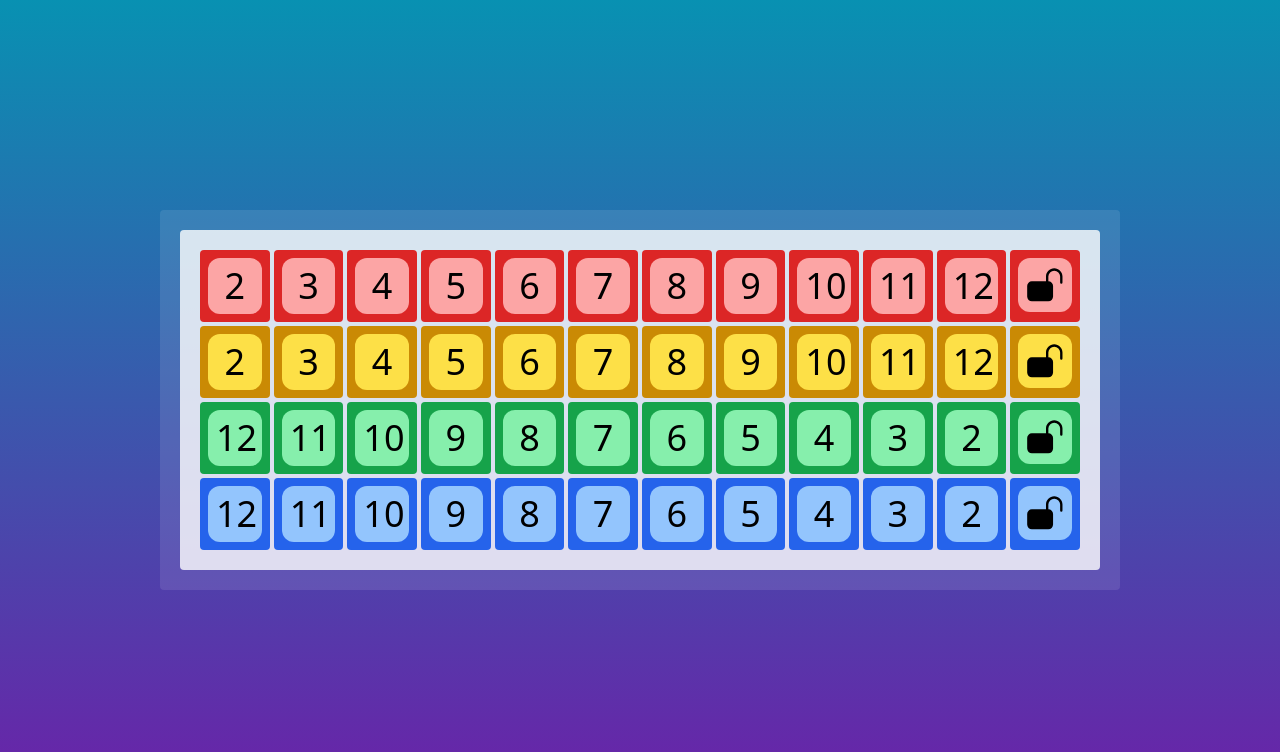
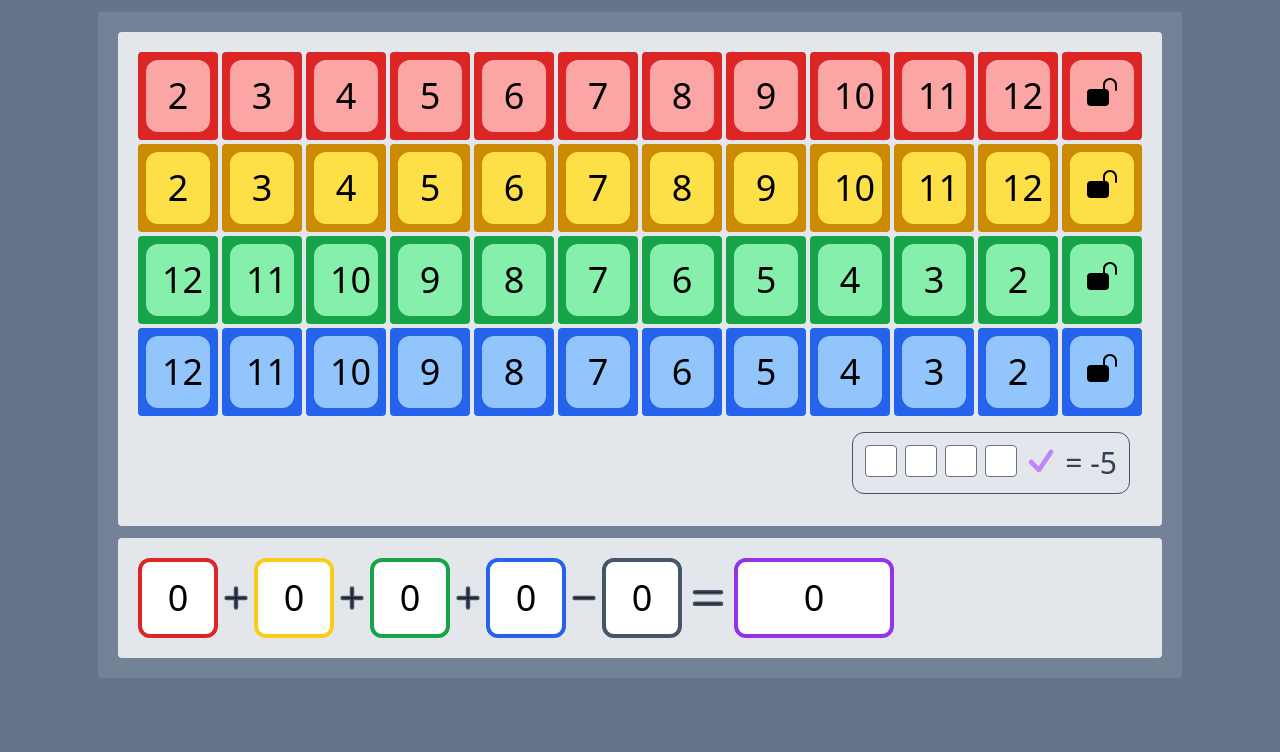
Before and after one commit to zethporter/zethWebsite, a Next.js app: page /quixx in a window 1280 px wide. Shown: the top 752 px of the page. Built offline with nearby package versions, Linux system fonts and the light colour scheme.

Commit message:
Updated logic handinling unavailable boxes and scoring

```diff
--- a/package.json
+++ b/package.json
@@ -10,6 +10,7 @@
   },
   "dependencies": {
     "@heroicons/react": "^2.0.13",
+    "@tailwindcss/forms": "^0.5.3",
     "next": "13.0.2",
     "react": "18.2.0",
     "react-dom": "18.2.0",
--- a/src/components/quixx/NumberBox.tsx
+++ b/src/components/quixx/NumberBox.tsx
@@ -1,29 +1,33 @@
-import { RocketLaunchIcon, XMarkIcon } from '@heroicons/react/20/solid';
-import { Component } from 'react';
+import { RocketLaunchIcon, XMarkIcon } from "@heroicons/react/20/solid";
+import { Component } from "react";
 
 const colors = {
   red: {
-        classes: "bg-red-300 cursor-pointer text-center p-2 align-middle align-text-middle rounded-xl hover:ring-3 hover:ring-red-800 hover:bg-red-200",
-        outer: "col-span-1 p-2 rounded bg-red-600"
+    classes:
+      "bg-red-300 w-full h-full cursor-pointer text-center p-2 rounded-xl hover:ring-3 hover:ring-red-800 hover:bg-red-200",
+    outer: "w-20 col-span-1 p-2 rounded bg-red-600",
   },
   yellow: {
-        classes: "bg-yellow-300 cursor-pointer text-center p-2 align-middle align-text-middle rounded-xl hover:ring-3 hover:ring-yellow-800 hover:bg-yellow-200",
-        outer: "col-span-1 p-2 rounded bg-yellow-600"
+    classes:
+      "bg-yellow-300 h-full cursor-pointer text-center p-2 rounded-xl hover:ring-3 hover:ring-yellow-800 hover:bg-yellow-200",
+    outer: "w-20 col-span-1 p-2 rounded bg-yellow-600",
   },
   green: {
-        classes: "bg-green-300 cursor-pointer text-center p-2 align-middle align-text-middle rounded-xl hover:ring-3 hover:ring-green-800 hover:bg-green-200",
-        outer: "col-span-1 p-2 rounded bg-green-600"
+    classes:
+      "bg-green-300 h-full cursor-pointer text-center p-2 rounded-xl hover:ring-3 hover:ring-green-800 hover:bg-green-200",
+    outer: "w-20 col-span-1 p-2 rounded bg-green-600",
   },
   blue: {
-        classes: "bg-blue-300 cursor-pointer text-center p-2 align-middle align-text-middle rounded-xl hover:ring-3 hover:ring-blue-800 hover:bg-blue-200",
-        outer: "col-span-1 p-2 rounded bg-blue-600"
+    classes:
+      "bg-blue-300 h-full cursor-pointer text-center p-2 rounded-xl hover:ring-3 hover:ring-blue-800 hover:bg-blue-200",
+    outer: "w-20 col-span-1 p-2 rounded bg-blue-600",
   },
   disabled: {
-        classes: "bg-zinc-300 cursor-pointer text-center p-2 align-middle align-text-middle rounded-xl hover:ring-3 hover:ring-zinc-800 hover:bg-zinc-200",
-        outer: "col-span-1 p-2 rounded bg-zinc-600"
-    }
-}
-
+    classes:
+      "bg-slate-300 h-full cursor-pointer text-center p-2 rounded-xl hover:ring-3 hover:ring-slate-800 hover:bg-slate-200",
+    outer: "w-20 col-span-1 p-2 rounded bg-slate-600",
+  },
+};
 
 const BlueBox = ({
   onClick,
@@ -31,56 +35,52 @@ const BlueBox = ({
   icon,
   color,
   selected,
-    disabled
-}:{
-    onClick?: React.MouseEventHandler,
-    number?: any,
-    icon?: any,
-    color: string,
-    selected: boolean,
-    disabled: boolean
+  disabled,
+}: {
+  onClick?: React.MouseEventHandler;
+  number?: any;
+  icon?: any;
+  color: string;
+  selected: boolean;
+  disabled: boolean;
 }) => {
   let innerClass = "";
   let outerClass = "";
   switch (color) {
     case "red":
-            innerClass = colors.red.classes
-            outerClass = colors.red.outer
+      innerClass = colors.red.classes;
+      outerClass = colors.red.outer;
       break;
     case "yellow":
-            innerClass = colors.yellow.classes
-            outerClass = colors.yellow.outer
+      innerClass = colors.yellow.classes;
+      outerClass = colors.yellow.outer;
       break;
     case "green":
-            innerClass = colors.green.classes
-            outerClass = colors.green.outer
+      innerClass = colors.green.classes;
+      outerClass = colors.green.outer;
       break;
     case "blue":
-            innerClass = colors.blue.classes
-            outerClass = colors.blue.outer
+      innerClass = colors.blue.classes;
+      outerClass = colors.blue.outer;
       break;
   }
   if (disabled) {
-        return(
+    return (
       <div className={colors.disabled.outer}>
         <div className={colors.disabled.classes} onClick={onClick}>
-                    <XMarkIcon />
+          <p className="m-2 text-4xl">{number}</p>
         </div>
       </div>
-        )
+    );
   } else {
-        return(
+    return (
       <div className={outerClass}>
         <div className={innerClass} onClick={onClick}>
-                    {
-                    selected
-                    ? icon
-                    : <p className="text-4xl">{number}</p>
-                    }
+          {selected ? icon : <p className="m-2 text-4xl">{number}</p>}
         </div>
       </div>
-        )
+    );
   }
-}
+};
 
-export default BlueBox
+export default BlueBox;
--- /dev/null
+++ b/src/components/quixx/Score.tsx
@@ -0,0 +1,130 @@
+import { MinusIcon, PlusIcon, Bars2Icon } from "@heroicons/react/20/solid";
+
+const scoreBoard = [
+  {
+    count: 0,
+    score: 0,
+  },
+  {
+    count: 1,
+    score: 1,
+  },
+  {
+    count: 2,
+    score: 3,
+  },
+  {
+    count: 3,
+    score: 6,
+  },
+  {
+    count: 4,
+    score: 10,
+  },
+  {
+    count: 5,
+    score: 15,
+  },
+  {
+    count: 6,
+    score: 21,
+  },
+  {
+    count: 7,
+    score: 28,
+  },
+  {
+    count: 8,
+    score: 36,
+  },
+  {
+    count: 9,
+    score: 45,
+  },
+  {
+    count: 10,
+    score: 55,
+  },
+  {
+    count: 11,
+    score: 66,
+  },
+  {
+    count: 12,
+    score: 78,
+  },
+];
+
+const getScore = (count: number) => {
+  const score = scoreBoard.find((score) => score.count === count);
+  return score ? score.score : 0;
+};
+
+const finalScore = (scores: {
+  first: number;
+  second: number;
+  third: number;
+  fourth: number;
+  negative: number;
+}) => {
+  const final =
+    getScore(scores.first) +
+    getScore(scores.second) +
+    getScore(scores.third) +
+    getScore(scores.fourth) +
+    scores.negative * -5;
+
+  return final;
+};
+
+const Score = ({
+  scores,
+}: {
+  scores: {
+    first: number;
+    second: number;
+    third: number;
+    fourth: number;
+    negative: number;
+  };
+}) => {
+  return (
+    <div className="flex h-20 w-full flex-row">
+      <div className="w-20 rounded-xl border-4 border-red-600 bg-white p-2 text-center text-4xl">
+        <p className="p-2">{getScore(scores.first)}</p>
+      </div>
+      <svg className="w-9 fill-slate-600 stroke-slate-600">
+        <PlusIcon />
+      </svg>
+      <div className="w-20 rounded-xl border-4 border-yellow-400 bg-white p-2 text-center text-4xl">
+        <p className="p-2">{getScore(scores.second)}</p>
+      </div>
+      <svg className="w-9 fill-slate-600 stroke-slate-600">
+        <PlusIcon />
+      </svg>
+      <div className="w-20 rounded-xl border-4 border-green-600 bg-white p-2 text-center text-4xl">
+        <p className="p-2">{getScore(scores.third)}</p>
+      </div>
+      <svg className="w-9 fill-slate-600 stroke-slate-600">
+        <PlusIcon />
+      </svg>
+      <div className="w-20 rounded-xl border-4 border-blue-600 bg-white p-2 text-center text-4xl">
+        <p className="p-2">{getScore(scores.fourth)}</p>
+      </div>
+      <svg className="w-9 fill-slate-600 stroke-slate-600">
+        <MinusIcon />
+      </svg>
+      <div className="w-20 rounded-xl border-4 border-slate-600 bg-white p-2 text-center text-4xl">
+        <p className="p-2">{scores.negative * 5}</p>
+      </div>
+      <svg className="mx-2 w-9 fill-slate-600 stroke-slate-600">
+        <Bars2Icon />
+      </svg>
+      <div className="w-40 rounded-xl border-4 border-purple-600 bg-white p-2 text-center text-4xl">
+        <p className="p-2">{finalScore(scores)}</p>
+      </div>
+    </div>
+  );
+};
+
+export default Score;
--- a/src/components/quixx/games.tsx
+++ b/src/components/quixx/games.tsx
@@ -10,6 +10,7 @@ const main =
     [
         {
             color: 'red',
+            row: 1,
             num: 2,
             prev: null,
             id: 1,
@@ -18,6 +19,7 @@ const main =
         },
         {
             color: 'red',
+            row: 1,
             num: 3,
             prev: 1,
             id: 2,
@@ -26,6 +28,7 @@ const main =
         },
         {
             color: 'red',
+            row: 1,
             num: 4,
             prev: 2,
             id: 3,
@@ -34,6 +37,7 @@ const main =
         },
         {
             color: 'red',
+            row: 1,
             num: 5,
             prev: 3,
             id: 4,
@@ -42,6 +46,7 @@ const main =
         },
         {
             color: 'red',
+            row: 1,
             num: 6,
             prev: 4,
             id: 5,
@@ -50,6 +55,7 @@ const main =
         },
         {
             color: 'red',
+            row: 1,
             num: 7,
             prev: 5,
             id: 6,
@@ -58,6 +64,7 @@ const main =
         },
         {
             color: 'red',
+            row: 1,
             num: 8,
             prev: 6,
             id: 7,
@@ -66,6 +73,7 @@ const main =
         },
         {
             color: 'red',
+            row: 1,
             num: 9,
             prev: 7,
             id: 8,
@@ -74,6 +82,7 @@ const main =
         },
         {
             color: 'red',
+            row: 1,
             num: 10,
             prev: 8,
             id: 9,
@@ -82,6 +91,7 @@ const main =
         },
         {
             color: 'red',
+            row: 1,
             num: 11,
             prev: 9,
             id: 10,
@@ -90,6 +100,7 @@ const main =
         },
         {
             color: 'red',
+            row: 1,
             num: 12,
             prev: 10,
             id: 11,
@@ -98,6 +109,7 @@ const main =
         },
         {
             color: 'red',
+            row: 1,
             num: <Lock />,
             prev: 11,
             id: 12,
@@ -106,6 +118,7 @@ const main =
         },
         {
             color: 'yellow',
+            row: 2,
             num: 2,
             prev: null,
             id: 13,
@@ -114,6 +127,7 @@ const main =
         },
         {
             color: 'yellow',
+            row: 2,
             num: 3,
             prev: 13,
             id: 14,
@@ -122,6 +136,7 @@ const main =
         },
         {
             color: 'yellow',
+            row: 2,
             num: 4,
             prev: 14,
             id: 15,
@@ -130,6 +145,7 @@ const main =
         },
         {
             color: 'yellow',
+            row: 2,
             num: 5,
             prev: 15,
             id: 16,
@@ -138,6 +154,7 @@ const main =
         },
         {
             color: 'yellow',
+            row: 2,
             num: 6,
             prev: 16,
             id: 17,
@@ -146,6 +163,7 @@ const main =
         },
         {
             color: 'yellow',
+            row: 2,
             num: 7,
             prev: 17,
             id: 18,
@@ -154,6 +172,7 @@ const main =
         },
         {
             color: 'yellow',
+            row: 2,
             num: 8,
             prev: 18,
             id: 19,
@@ -162,6 +181,7 @@ const main =
         },
         {
             color: 'yellow',
+            row: 2,
             num: 9,
             prev: 19,
             id: 20,
@@ -170,6 +190,7 @@ const main =
         },
         {
             color: 'yellow',
+            row: 2,
             num: 10,
             prev: 20,
             id: 21,
@@ -178,6 +199,7 @@ const main =
         },
         {
             color: 'yellow',
+            row: 2,
             num: 11,
             prev: 21,
             id: 22,
@@ -186,6 +208,7 @@ const main =
         },
         {
             color: 'yellow',
+            row: 2,
             num: 12,
             prev: 22,
             id: 23,
@@ -194,6 +217,7 @@ const main =
         },
         {
             color: 'yellow',
+            row: 2,
             num: <Lock />,
             prev: 23,
             id: 24,
@@ -202,6 +226,7 @@ const main =
         },
         {
             color: 'green',
+            row: 3,
             num: 12,
             prev: null,
             id: 25,
@@ -210,6 +235,7 @@ const main =
         },
         {
             color: 'green',
+            row: 3,
             num: 11,
             prev: 25,
             id: 26,
@@ -218,6 +244,7 @@ const main =
         },
         {
             color: 'green',
+            row: 3,
             num: 10,
             prev: 26,
             id: 27,
@@ -226,6 +253,7 @@ const main =
         },
         {
             color: 'green',
+            row: 3,
             num: 9,
             prev: 27,
             id: 28,
@@ -234,6 +262,7 @@ const main =
         },
         {
             color: 'green',
+            row: 3,
             num: 8,
             prev: 28,
             id: 29,
@@ -242,6 +271,7 @@ const main =
         },
         {
             color: 'green',
+            row: 3,
             num: 7,
             prev: 29,
             id: 30,
@@ -250,6 +280,7 @@ const main =
         },
         {
             color: 'green',
+            row: 3,
             num: 6,
             prev: 30,
             id: 31,
@@ -258,6 +289,7 @@ const main =
         },
         {
             color: 'green',
+            row: 3,
             num: 5,
             prev: 31,
             id: 32,
@@ -266,6 +298,7 @@ const main =
         },
         {
             color: 'green',
+            row: 3,
             num: 4,
             prev: 32,
             id: 33,
@@ -274,6 +307,7 @@ const main =
         },
         {
             color: 'green',
+            row: 3,
             num: 3,
             prev: 33,
             id: 34,
@@ -282,6 +316,7 @@ const main =
         },
         {
             color: 'green',
+            row: 3,
             num: 2,
             prev: 34,
             id: 35,
@@ -290,6 +325,7 @@ const main =
         },
         {
             color: 'green',
+            row: 3,
             num: <Lock />,
             prev: 35,
             id: 36,
@@ -298,6 +334,7 @@ const main =
         },
         {
             color: 'blue',
+            row: 4,
             num: 12,
             prev: null,
             id: 37,
@@ -306,6 +343,7 @@ const main =
         },
         {
             color: 'blue',
+            row: 4,
             num: 11,
             prev: 37,
             id: 38,
@@ -314,6 +352,7 @@ const main =
         },
         {
             color: 'blue',
+            row: 4,
             num: 10,
             prev: 38,
             id: 39,
@@ -322,6 +361,7 @@ const main =
         },
         {
             color: 'blue',
+            row: 4,
             num: 9,
             prev: 39,
             id: 40,
@@ -330,6 +370,7 @@ const main =
         },
         {
             color: 'blue',
+            row: 4,
             num: 8,
             prev: 40,
             id: 41,
@@ -338,6 +379,7 @@ const main =
         },
         {
             color: 'blue',
+            row: 4,
             num: 7,
             prev: 41,
             id: 42,
@@ -346,6 +388,7 @@ const main =
         },
         {
             color: 'blue',
+            row: 4,
             num: 6,
             prev: 42,
             id: 43,
@@ -354,6 +397,7 @@ const main =
         },
         {
             color: 'blue',
+            row: 4,
             num: 5,
             prev: 43,
             id: 44,
@@ -362,6 +406,7 @@ const main =
         },
         {
             color: 'blue',
+            row: 4,
             num: 4,
             prev: 44,
             id: 45,
@@ -370,6 +415,7 @@ const main =
         },
         {
             color: 'blue',
+            row: 4,
             num: 3,
             prev: 45,
             id: 46,
@@ -378,6 +424,7 @@ const main =
         },
         {
             color: 'blue',
+            row: 4,
             num: 2,
             prev: 46,
             id: 47,
@@ -386,6 +433,7 @@ const main =
         },
         {
             color: 'blue',
+            row: 4,
             num: <Lock />,
             prev: 47,
             id: 48,
--- a/src/pages/quixx/index.tsx
+++ b/src/pages/quixx/index.tsx
@@ -2,39 +2,55 @@ import react, { useEffect, useState } from "react";
 import { type NextPage } from "next";
 import Head from "next/head";
 
-import {
-  RocketLaunchIcon,
-  LockOpenIcon,
-  LockClosedIcon,
-} from "@heroicons/react/24/solid";
+import { RocketLaunchIcon, CheckIcon } from "@heroicons/react/24/solid";
 
 import NumberBox from "../../components/quixx/NumberBox";
+import Score from "../../components/quixx/Score";
 import { main } from "../../components/quixx/games";
 
 const Home: NextPage = () => {
   const [marker, setMarker] = useState(
     <RocketLaunchIcon className="text-cyan-500" />
   );
-  const [selected, setSelected] = useState<number[]>([])
-  const [disabled, setDisabled] = useState<number[]>([])
+  const [selected, setSelected] = useState<number[]>([]);
+  const [negatives, setNegatives] = useState<string[]>([]);
   const [gameInfo, setGameInfo] = useState(main);
+
+  const handleNegativeCheck = (value: string) => {
+    negatives.includes(value)
+      ? setNegatives(negatives.filter((negative) => negative !== value))
+      : setNegatives([...negatives, value]);
+  };
 
   useEffect(() => {
     const tempInfo = gameInfo.map((item) => {
       if (selected.includes(item.id)) {
-        return {...item, selected: true, disabled: false}
+        return { ...item, selected: true };
       } else {
-        return {...item, selected: false}
+        return { ...item, selected: false };
       }
-    })
-    setGameInfo(tempInfo)
-  }, [selected])
+    });
+    setGameInfo(tempInfo);
+  }, [selected]);
 
+  const disabledCheck = (id: number, row: number) => {
+    let disabled = false;
+    const rowValues = gameInfo.filter(
+      (item) => item.row === row && item.id > id
+    );
+    rowValues.forEach((item) => {
+      if (item.selected === true) {
+        disabled = true;
+      }
+    });
+    return disabled;
+  };
 
   const handleBoxClick = (id: number) => {
-    const tempSelected = selected.includes(id) ? selected.filter(item => item !== id) : [...selected, id]
-    setSelected(tempSelected)
-    console.log(selected)
+    const tempSelected = selected.includes(id)
+      ? selected.filter((item) => item !== id)
+      : [...selected, id];
+    setSelected(tempSelected);
   };
 
   return (
@@ -44,12 +60,18 @@ const Home: NextPage = () => {
         <meta name="description" content="Generated by create-t3-app" />
         <link rel="icon" href="/favicon.ico" />
       </Head>
-      <main className="flex min-h-screen flex-col bg-gradient-to-b from-cyan-600 to-purple-800">
-        <div className="my-auto mx-auto w-3/4 min-w-[800px] rounded bg-white/10 p-5">
-          <div className="grid w-full grid-cols-12 gap-1 overflow-x-auto rounded bg-white/80 p-5">
-            {gameInfo.map((item) => (
+      <main className="sm:min-w-screen m-0 h-full min-h-screen w-full min-w-fit flex-col bg-slate-500 p-3 sm:h-full sm:min-h-screen sm:w-full">
+        <div className="my-auto mx-auto w-fit rounded bg-white/10 p-5">
+          <div className="flex flex-col gap-1 overflow-x-auto rounded bg-white/80 p-5">
+            <div className="flex flex-row gap-1">
+              {gameInfo
+                .filter((box) => box.row === 1)
+                .map((item) => (
                   <NumberBox
-                disabled={item.disabled}
+                    disabled={
+                      disabledCheck(item.id, item.row) &&
+                      item.selected === false
+                    }
                     key={item.id}
                     color={item.color}
                     number={item.num}
@@ -59,6 +81,112 @@ const Home: NextPage = () => {
                   />
                 ))}
             </div>
+            <div className="flex flex-row gap-1">
+              {gameInfo
+                .filter((box) => box.row === 2)
+                .map((item) => (
+                  <NumberBox
+                    disabled={
+                      disabledCheck(item.id, item.row) &&
+                      item.selected === false
+                    }
+                    key={item.id}
+                    color={item.color}
+                    number={item.num}
+                    selected={item.selected}
+                    icon={marker}
+                    onClick={() => handleBoxClick(item.id)}
+                  />
+                ))}
+            </div>
+            <div className="flex flex-row gap-1">
+              {gameInfo
+                .filter((box) => box.row === 3)
+                .map((item) => (
+                  <NumberBox
+                    disabled={
+                      disabledCheck(item.id, item.row) &&
+                      item.selected === false
+                    }
+                    key={item.id}
+                    color={item.color}
+                    number={item.num}
+                    selected={item.selected}
+                    icon={marker}
+                    onClick={() => handleBoxClick(item.id)}
+                  />
+                ))}
+            </div>
+            <div className="flex flex-row gap-1">
+              {gameInfo
+                .filter((box) => box.row === 4)
+                .map((item) => (
+                  <NumberBox
+                    disabled={
+                      disabledCheck(item.id, item.row) &&
+                      item.selected === false
+                    }
+                    key={item.id}
+                    color={item.color}
+                    number={item.num}
+                    selected={item.selected}
+                    icon={marker}
+                    onClick={() => handleBoxClick(item.id)}
+                  />
+                ))}
+            </div>
+            <div className="m-2 flex justify-end p-1">
+              <div className="col-span-4 flex flex-row gap-2 rounded-xl border border-slate-600 p-3">
+                <input
+                  value={"first"}
+                  onChange={(e) => handleNegativeCheck(e.target.value)}
+                  type="checkbox"
+                  className="h-8 w-8 cursor-pointer rounded text-purple-400 focus:ring-purple-200"
+                />
+                <input
+                  value={"second"}
+                  onChange={(e) => handleNegativeCheck(e.target.value)}
+                  type="checkbox"
+                  className="h-8 w-8 cursor-pointer rounded text-purple-400 focus:ring-purple-200"
+                />
+                <input
+                  value={"third"}
+                  onChange={(e) => handleNegativeCheck(e.target.value)}
+                  type="checkbox"
+                  className="h-8 w-8 cursor-pointer rounded text-purple-400 focus:ring-purple-200"
+                />
+                <input
+                  value={"fourth"}
+                  onChange={(e) => handleNegativeCheck(e.target.value)}
+                  type="checkbox"
+                  className="h-8 w-8 cursor-pointer rounded text-purple-400 focus:ring-purple-200"
+                />
+                <svg className="h-8 w-8 stroke-purple-400 stroke-2">
+                  <CheckIcon />
+                </svg>
+                <p className="text-3xl text-slate-700">= -5</p>
+              </div>
+            </div>
+          </div>
+          <div className="mx-auto mt-3 rounded bg-white/80 p-5">
+            <Score
+              scores={{
+                first: gameInfo.filter(
+                  (item) => item.row === 1 && item.selected === true
+                ).length,
+                second: gameInfo.filter(
+                  (item) => item.row === 2 && item.selected === true
+                ).length,
+                third: gameInfo.filter(
+                  (item) => item.row === 3 && item.selected === true
+                ).length,
+                fourth: gameInfo.filter(
+                  (item) => item.row === 4 && item.selected === true
+                ).length,
+                negative: negatives.length,
+              }}
+            />
+          </div>
         </div>
       </main>
     </>
@@ -66,4 +194,3 @@ const Home: NextPage = () => {
 };
 
 export default Home;
-5;
--- a/tailwind.config.cjs
+++ b/tailwind.config.cjs
@@ -4,5 +4,5 @@ module.exports = {
   theme: {
     extend: {},
   },
-  plugins: [],
+  plugins: [require("@tailwindcss/forms")],
 };
```
Also changed, not shown: 1 other file (tests, documents, lock files or other folders). Lines whose indentation alone changed are shown as unchanged.
